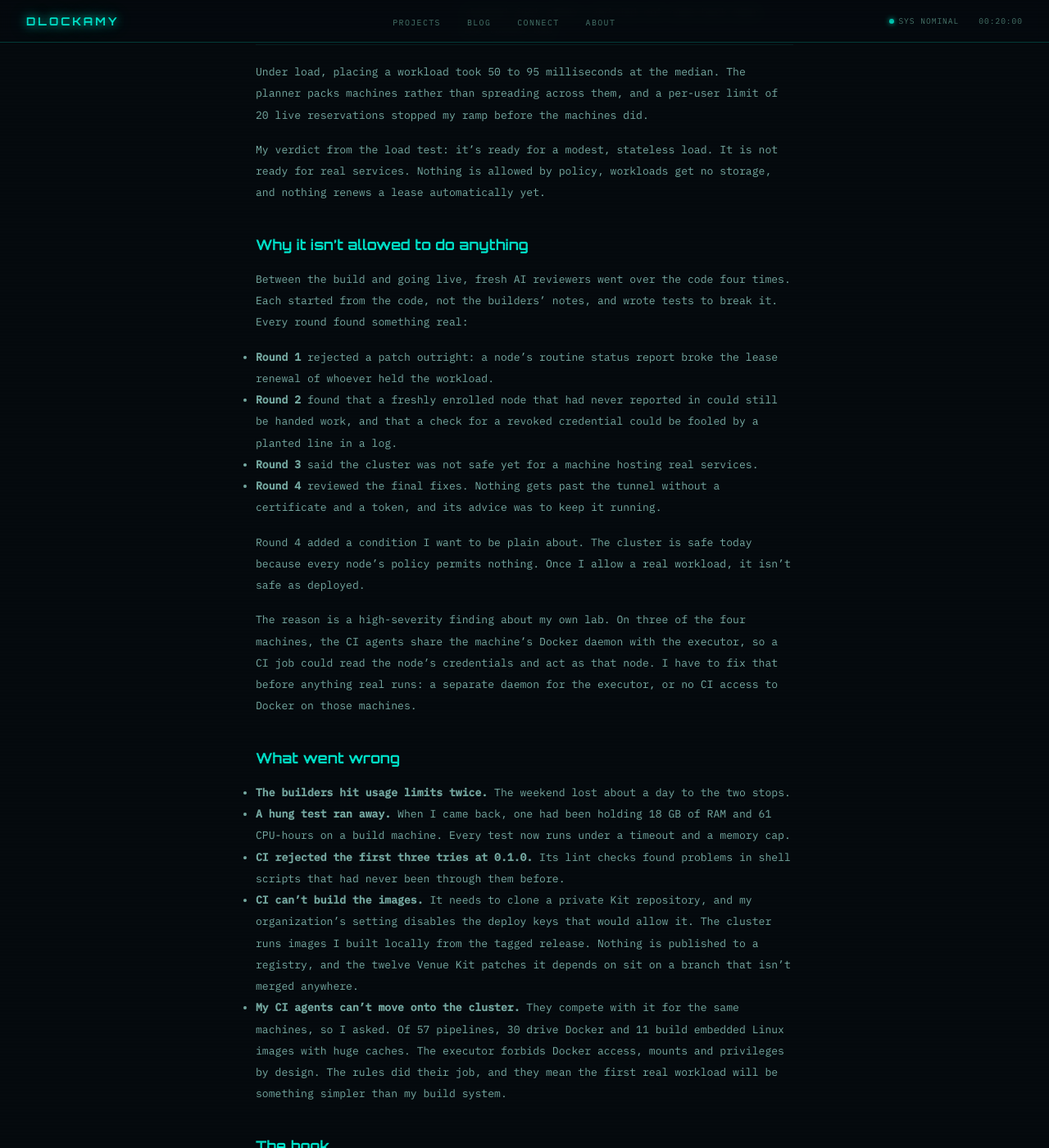
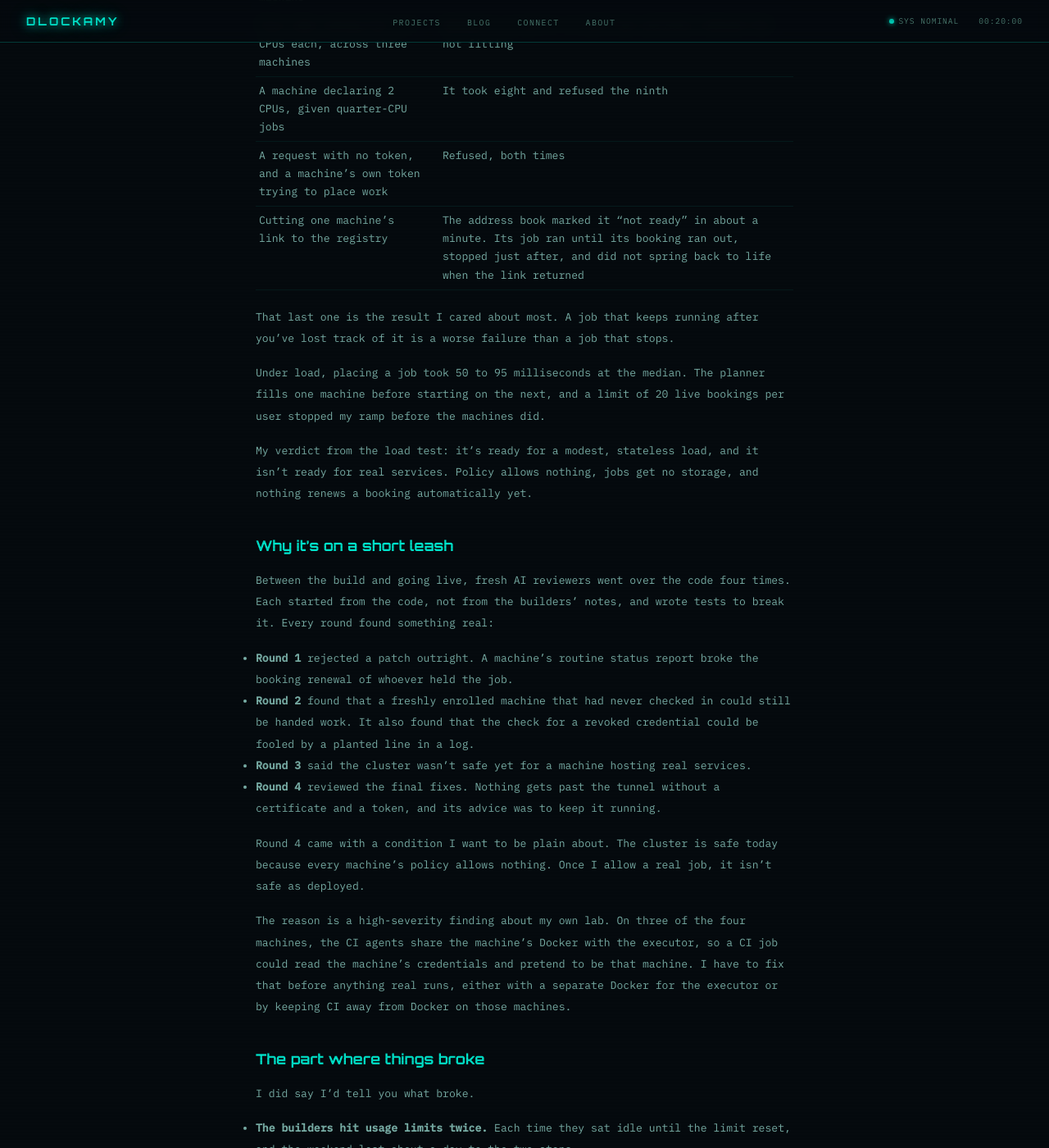
Before and after one commit to dlockamy/dlockamy.github.io, a Jekyll site: the page built from _posts/2026-11-17-benixos-running-on-four-machines.md, in a window 1280 px wide and 1400 px high, scrolled down 2547 px. Shown: the whole window at 82% size. Built offline with Jekyll 4.4.1, drawn with Linux system fonts in a browser that asks for light colours; some of the changed text lies outside the part shown.

Commit message:
draft: humanize the BenixOS progress update (plain-English stand-ins, story-first opening, warmer headings)
Same facts and figures; the voice changes. Jargon (registry, executor, lease)
gets an everyday picture, and the "what broke" section ties back to the
promise made in Part 1.

Assisted-by: LLM

```diff
--- a/_posts/2026-11-17-benixos-running-on-four-machines.md
+++ b/_posts/2026-11-17-benixos-running-on-four-machines.md
@@ -4,142 +4,155 @@ title: "BenixOS Is Running on Four of My Machines. It Isn't Allowed to Do Anythi
 date: 2026-11-17
 categories: [slashbuilder, ai]
 tags: [slashbuilder, benixos, venue, kits, hearth, homelab, security, ai-assisted-development, series]
-excerpt: "A progress update on BenixOS, the distributed OS this series has been building toward: a cluster went live across four machines in my lab, four rounds of review found real problems, and a public book now describes what exists and what doesn't."
+excerpt: "I asked for a cluster by Monday and went out for a few hours. A progress update on BenixOS: four machines working together, four rounds of review that kept finding real problems, and a public book that says what exists and what doesn't."
 image: /images/benixos-running-on-four-machines.png
 syndicate: false
 author: Douglas Lockamy
 ai_assisted: true
 ---
 
-This series has been about parts. [Part 2](/posts/2026/10/26/what-a-kit-is/)
-was the Kits, [Part 3](/posts/2026/11/02/hearth-the-plan-9-half/) was the
-protocol that connects them. This post is about the thing they're parts *of*,
-and it's the first one where I get to say what is actually running.
+In [Part 1](/posts/2026/10/19/where-an-os-idea-started/) I promised to be
+specific about what the AI did, what I did, and what broke. This is the first
+post where that promise has a lot to work with.
 
-That thing is called **BenixOS**. It's a distributed operating system: one
-namespace, one identity and one way of deciding where work runs, across every
-machine a person or household owns. It's built from Kits, its machines speak
-Hearth to each other, and a machine joins by meeting a small contract. It is
-not a Linux distribution, and it doesn't replace Docker. If you read
-[Part 1](/posts/2026/10/19/where-an-os-idea-started/), this is the large OS
-project I kept pushing off.
+The last two parts covered the pieces:
+[the Kits](/posts/2026/10/26/what-a-kit-is/) and
+[Hearth](/posts/2026/11/02/hearth-the-plan-9-half/), the protocol that connects
+them. This one is about the thing those pieces are for, and it's the first time
+I can say what is actually running.
 
-On 11 November I decided to stop splitting my time between BenixOS and
-Quickring, the consumer product built on Hearth, and to do only BenixOS for now.
-The goal I set is deliberately plain: **you bring a stock Linux machine and
-Docker, you run `docker compose up`, and you have a BenixOS node.** There is no
-image to flash.
+## So what is BenixOS?
 
-## Five days
+**BenixOS** is the large OS project I kept pushing off. It's a distributed
+operating system: one way to name things, one identity and one way of deciding
+where work runs, across every machine a person or household owns. It's built
+from Kits, its machines talk to each other over Hearth, and a machine joins by
+meeting a small contract.
+
+It is not a new Linux distribution, and it doesn't replace Docker. The goal I
+set is deliberately plain: **you bring a stock Linux machine and Docker, run
+`docker compose up`, and you have a BenixOS node.** Nothing to flash.
+
+I set that goal on 11 November, the day I decided to stop splitting my time
+between BenixOS and Quickring, the consumer product built on Hearth. For now, I'm
+doing only BenixOS.
+
+## The five-day version
 
 | When | What happened |
 |---|---|
-| 11 Nov | The decision above: BenixOS only, and it has to start from compose on stock Linux. |
-| 14 Nov | I asked for one thing by the end of the weekend: every machine in my lab runs it, and they share resources as one cluster. |
-| 14 to 16 Nov | AI agents built it in parallel tracks. Fresh AI reviewers attacked it four times. |
+| 11 Nov | The decision: BenixOS only, and it has to start from compose on stock Linux. |
+| 14 Nov | I asked for something slightly ridiculous: by the end of the weekend, every machine in my lab running it and sharing resources as one cluster. Then I went out for a few hours. |
+| 14 to 16 Nov | AI agents built it in parallel tracks. Four times, a fresh AI reviewer tried to break it. |
 | 15 to 16 Nov | A public book describing the design went live. |
 | 16 Nov | The cluster went live on four machines, and version 0.1.0 was tagged. |
 
-## Where the pieces stand
+## How it fits together
 
-| Piece | What it does | State |
+| Piece | In plain words | State |
 |---|---|---|
-| Hearth | How machines talk to each other | Public spec; a subset is implemented |
+| Hearth | How the machines talk | Public spec; a subset is implemented |
 | Kits | Reusable building blocks, one domain each | Early; no Kit has a stable API yet |
-| Venue | The registry and planner that decides where work can run | Alpha |
-| The executor | Runs containers on one machine, only if a local policy allows it | Works; this week's focus |
+| Venue | The part that decides where a job can run | Alpha |
+| The executor | The part that actually runs it, on one machine | Works; this week's focus |
 | The book | A public description of all of it | Live |
 
-The cluster is the Venue row, growing from one machine to several.
+The cluster is the Venue row, growing from one machine to four.
 
-## The cluster
+## What "a cluster" means here
 
-One machine holds the registry: a list of the machines in the cluster and what
-each can offer. Every machine, including that one, runs an executor. The
-executor is the only process allowed to talk to Docker on its machine, and it
-will only start a container if its local policy says so. The default policy
-says no to everything.
+Picture a shared address book of the machines in my lab and what each can spare.
+That's the registry, and it lives on one machine.
 
-The worker machines connect outward to the registry through a tunnel where each
-end checks the other's certificate, so the registry has one inbound port and
-the workers have none.
+Every machine, including that one, also runs an executor: a small program that is
+the only thing allowed to touch Docker there. Think of it as a doorman with a
+list. If a job isn't on the list, it doesn't get in. Right now the list is empty.
 
-I have more machines than that. The rest include Windows and macOS machines, a
-hypervisor host, the CI controller and an Android device, and none of them can
-run an executor yet. "Every machine" turned out to mean every Linux box that
-can safely carry one, which is four.
+The workers dial out to the registry through a tunnel where each end checks the
+other's certificate. The registry has one open door and the workers have none.
 
-Here is what I checked on the real machines, not a simulation:
+I have more machines than that, but the rest include Windows and macOS machines,
+a hypervisor host, the CI controller and an Android device. None of them can run
+an executor yet. "Every machine" turned out to mean every Linux box that can
+safely carry one, which is four.
 
-| Check | Result |
+## Does it actually work?
+
+Yes, on the real machines, not just a simulation:
+
+| What I tried | What happened |
 |---|---|
 | The 133-check test suite, on the registry machine's own Docker | Passed |
-| A workload requested at the registry, run on another machine through the tunnel | Ran, answered, and was removed on release |
-| Five workloads asking for 1.5 CPUs each, across three machines | Spread 2, 2 and 1; a sixth was refused as not fitting |
-| A node declaring 2 CPUs, given quarter-CPU workloads | Took eight; the ninth was refused |
-| A call with no token, and a node's token trying to place work | Refused, both times |
-| Cutting one node's tunnel | Registry marked it not ready in about a minute; its workload ran to the end of its lease, stopped just after, and did not come back when the tunnel did |
+| Asked the registry to run a job on a different machine | It ran there, answered, and was cleaned up on release |
+| Five jobs asking for 1.5 CPUs each, across three machines | Spread 2, 2 and 1; a sixth was politely refused for not fitting |
+| A machine declaring 2 CPUs, given quarter-CPU jobs | It took eight and refused the ninth |
+| A request with no token, and a machine's own token trying to place work | Refused, both times |
+| Cutting one machine's link to the registry | The address book marked it "not ready" in about a minute. Its job ran until its booking ran out, stopped just after, and did not spring back to life when the link returned |
 
-Under load, placing a workload took 50 to 95 milliseconds at the median. The
-planner packs machines rather than spreading across them, and a per-user limit
-of 20 live reservations stopped my ramp before the machines did.
+That last one is the result I cared about most. A job that keeps running after
+you've lost track of it is a worse failure than a job that stops.
 
-My verdict from the load test: it's ready for a modest, stateless load. It is
-not ready for real services. Nothing is allowed by policy, workloads get no
-storage, and nothing renews a lease automatically yet.
+Under load, placing a job took 50 to 95 milliseconds at the median. The planner
+fills one machine before starting on the next, and a limit of 20 live bookings per
+user stopped my ramp before the machines did.
 
-## Why it isn't allowed to do anything
+My verdict from the load test: it's ready for a modest, stateless load, and it
+isn't ready for real services. Policy allows nothing, jobs get no storage, and
+nothing renews a booking automatically yet.
+
+## Why it's on a short leash
 
 Between the build and going live, fresh AI reviewers went over the code four
-times. Each started from the code, not the builders' notes, and wrote tests to
-break it. Every round found something real:
+times. Each started from the code, not from the builders' notes, and wrote tests
+to break it. Every round found something real:
 
-- **Round 1** rejected a patch outright: a node's routine status report broke
-  the lease renewal of whoever held the workload.
-- **Round 2** found that a freshly enrolled node that had never reported in
-  could still be handed work, and that a check for a revoked credential could be
-  fooled by a planted line in a log.
-- **Round 3** said the cluster was not safe yet for a machine hosting real
+- **Round 1** rejected a patch outright. A machine's routine status report broke
+  the booking renewal of whoever held the job.
+- **Round 2** found that a freshly enrolled machine that had never checked in
+  could still be handed work. It also found that the check for a revoked
+  credential could be fooled by a planted line in a log.
+- **Round 3** said the cluster wasn't safe yet for a machine hosting real
   services.
 - **Round 4** reviewed the final fixes. Nothing gets past the tunnel without a
   certificate and a token, and its advice was to keep it running.
 
-Round 4 added a condition I want to be plain about. The cluster is safe today
-because every node's policy permits nothing. Once I allow a real workload, it
-isn't safe as deployed.
+Round 4 came with a condition I want to be plain about. The cluster is safe today
+because every machine's policy allows nothing. Once I allow a real job, it isn't
+safe as deployed.
 
 The reason is a high-severity finding about my own lab. On three of the four
-machines, the CI agents share the machine's Docker daemon with the executor, so
-a CI job could read the node's credentials and act as that node. I have to fix
-that before anything real runs: a separate daemon for the executor, or no CI
-access to Docker on those machines.
+machines, the CI agents share the machine's Docker with the executor, so a CI job
+could read the machine's credentials and pretend to be that machine. I have to
+fix that before anything real runs, either with a separate Docker for the executor
+or by keeping CI away from Docker on those machines.
 
-## What went wrong
+## The part where things broke
 
-- **The builders hit usage limits twice.** The weekend lost about a day to the
-  two stops.
-- **A hung test ran away.** When I came back, one had been holding 18 GB of RAM
-  and 61 CPU-hours on a build machine. Every test now runs under a timeout and
-  a memory cap.
+I did say I'd tell you what broke.
+
+- **The builders hit usage limits twice.** Each time they sat idle until the limit
+  reset, and the weekend lost about a day to the two stops.
+- **A hung test ran away.** One had been holding 18 GB of RAM and 61 CPU-hours on
+  a build machine. Every test now runs under a timeout and a memory cap.
 - **CI rejected the first three tries at 0.1.0.** Its lint checks found problems
   in shell scripts that had never been through them before.
 - **CI can't build the images.** It needs to clone a private Kit repository, and
-  my organization's setting disables the deploy keys that would allow it. The
+  my organization's setting disables the deploy keys that would allow it. So the
   cluster runs images I built locally from the tagged release. Nothing is
   published to a registry, and the twelve Venue Kit patches it depends on sit on
   a branch that isn't merged anywhere.
-- **My CI agents can't move onto the cluster.** They compete with it for the
-  same machines, so I asked. Of 57 pipelines, 30 drive Docker and 11 build
-  embedded Linux images with huge caches. The executor forbids Docker access,
-  mounts and privileges by design. The rules did their job, and they mean the
-  first real workload will be something simpler than my build system.
+- **My CI agents can't move onto the cluster.** They compete with it for the same
+  machines, so I asked. Of 57 pipelines, 30 drive Docker and 11 build embedded
+  Linux images with huge caches. The executor forbids Docker access, mounts and
+  privileges by design. The rules did their job, and they mean the first real
+  job will be something simpler than my build system.
 
-## The book
+## I wrote the manual early
 
-I also wrote it down. [The BenixOS Book](https://book.benixos.com/) is a public
-description of the design and of what exists. Every chapter opens with a State
-box saying what is built, partial, drafted or only planned, and where the book
-and a repository disagree, the repository is right.
+[The BenixOS Book](https://book.benixos.com/) is a public description of the
+design and of what exists. Every chapter opens with a State box saying what is
+built, partial, drafted or only planned. Where the book and a repository
+disagree, the repository is right.
 
 Its status page lists what isn't built: signed grants, workload storage, a
 conformance suite for Hearth, and a stable API on any Kit. One correction is
@@ -149,15 +162,16 @@ review.
 
 ## What's next
 
-I want one real thing running on it that I use every day, because that is the
+I want one real thing running on it that I use every day, because that's the
 quickest way to find what's wrong. My candidate is a replacement for the notes
 app I'm writing this in, built from BenixOS's own pieces. That's a plan, and
 nothing exists yet.
 
-Before any real workload is allowed, three things have to happen: the shared
-Docker problem gets fixed, the policy needs real image digests, and the images
-need to build in CI. Most of the cluster code is still private. The public parts
-are the book and the
+Before any real job is allowed, three things have to happen: the shared Docker
+problem gets fixed, the policy needs real image digests, and the images need to
+build in CI.
+
+Most of the cluster code is still private. The public parts are the book and the
 [Hearth spec](https://github.com/slash-builder/hearth), and either is a good
 place to start poking holes.
 
```
